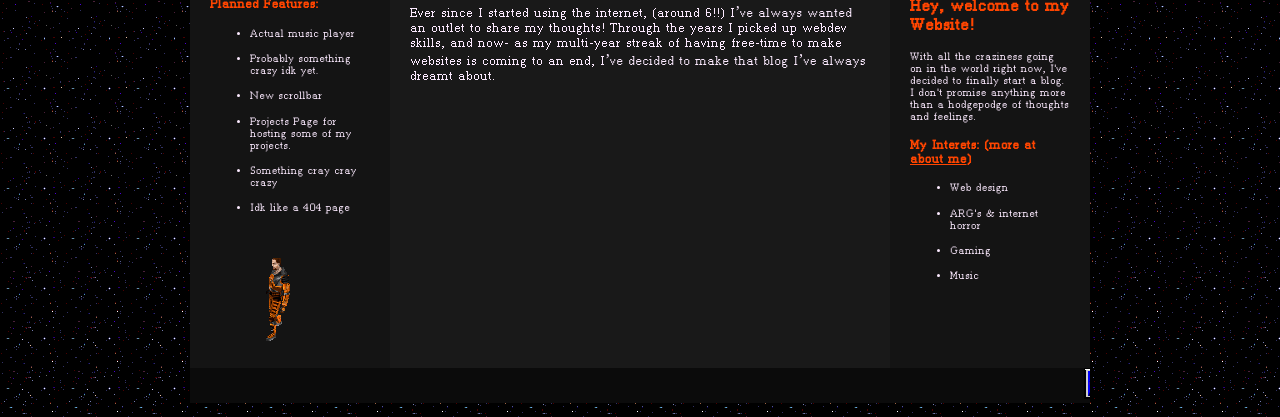
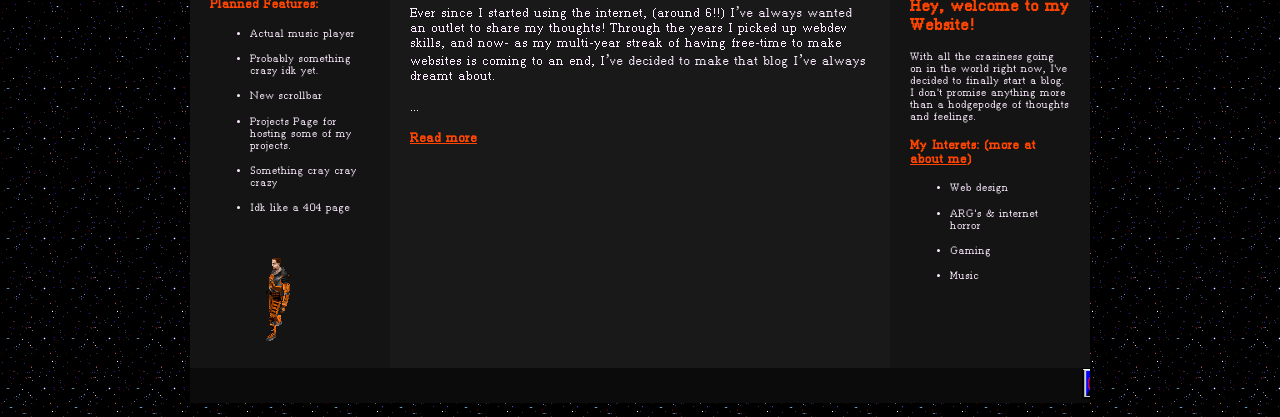
Before and after one commit to greymesa/greymesa.github.io, a Jekyll site: the page built from blog.md, in a window 1280 px wide. Shown: the part 483-900 px from the top of the page. Built offline with Jekyll 4.4.1, drawn with Linux system fonts in a browser that asks for light colours.

Commit message:
readmore

```diff
--- a/blog.md
+++ b/blog.md
@@ -8,5 +8,6 @@ title: Blog
 {% for post in site.posts %}
   <h2><a href="{{ post.url }}">{{ post.title }}</a></h2>
   <p>{{ post.date | date: "%B %-d, %Y" }}</p>
-  <p>{{ post.excerpt }}</p>
+  <p>{{ post.excerpt }}...</p>
+  <a href="{{ post.url }}">Read more</a>
 {% endfor %}
```
Also changed, not shown: index.md (+1 -1 lines).
